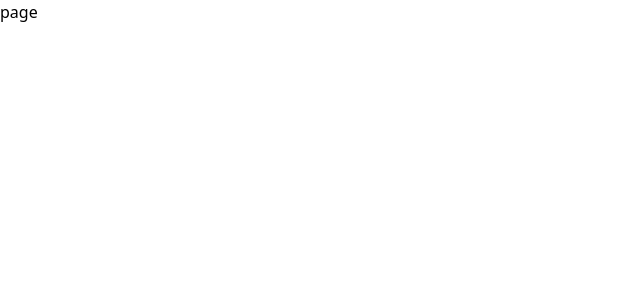
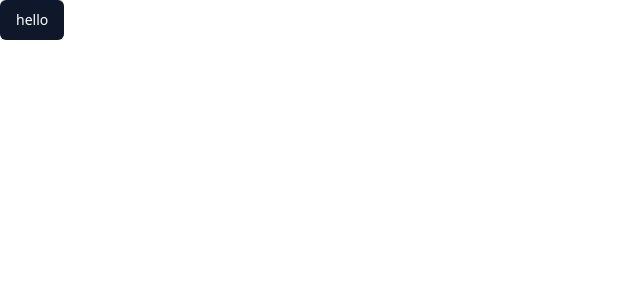
Before and after one commit to Dark-Knight-Avi/Chat-NEXT, a Next.js app: page /dashboard in a window 1280 px wide. Shown: the top 300 px of the page, without its empty margins (0-640 px from the left). Built offline with nearby package versions, Linux system fonts and the light colour scheme.

Commit message:
Added: Button variants utility for diferent variants and size

```diff
--- a/package.json
+++ b/package.json
@@ -13,12 +13,16 @@
     "@types/react": "18.0.33",
     "@types/react-dom": "18.0.11",
     "autoprefixer": "10.4.14",
+    "class-variance-authority": "^0.5.1",
+    "clsx": "^1.2.1",
     "eslint": "8.38.0",
     "eslint-config-next": "13.3.0",
+    "lucide-react": "^0.132.0",
     "next": "13.3.0",
     "postcss": "8.4.21",
     "react": "18.2.0",
     "react-dom": "18.2.0",
+    "tailwind-merge": "^1.12.0",
     "tailwindcss": "3.3.1",
     "typescript": "4.9.5"
   }
--- a/src/app/dashboard/page.tsx
+++ b/src/app/dashboard/page.tsx
@@ -1,13 +1,10 @@
+import Button from "@/components/ui/Button";
 import { FC } from "react";
 
-interface pageProps {
-
-}
+interface pageProps {}
 
 const page: FC<pageProps> = () => {
-    return (
-        <div>page</div>
-    );
-}
+  return <Button>hello</Button>;
+};
 
 export default page;
--- a/src/components/ui/Button.tsx
+++ b/src/components/ui/Button.tsx
@@ -1,15 +1,53 @@
-import { FC } from "react";
+import { ButtonHTMLAttributes, FC } from "react";
+import { cva, VariantProps } from "class-variance-authority";
+import { Loader2 } from "lucide-react";
+import cn from "@/lib/utils";
 
-interface ButtonProps {
+const buttonVariants = cva(
+  "active:scale-95 inline-flex items-center justify-center rounded-md text-sm font-medium transition-color focus:outline-none focus:ring-2 focus:ring-slate-400 focus:ring-offset-2 disabled:opacity-50 disabled:pointer-events-none",
+  {
+    variants: {
+      variant: {
+        default: "bg-slate-900 text-white hover:bg-slate-800",
+        ghost: "bg-transparent hover:text-slate-900 hover:bg-slate-200",
+      },
+      size: {
+        default: "h-10 py-2 px-4",
+        sm: "h-9 px-2",
+        lg: "h-11 px-8",
+      },
+    },
+    defaultVariants: {
+      variant: "default",
+      size: "default",
+    },
+  }
+);
 
+export interface ButtonProps
+  extends ButtonHTMLAttributes<HTMLButtonElement>,
+    VariantProps<typeof buttonVariants> {
+  isLoading?: boolean;
 }
 
-const Button: FC<ButtonProps> = () => {
-    return (
-        <div>
-            Button
-        </div>
-    );
-}
+const Button: FC<ButtonProps> = ({
+  className,
+  children,
+  variant,
+  size,
+  isLoading,
+  ...props
+}) => {
+  return (
+    <button
+      className={cn(buttonVariants({ variant, size, className }))}
+      disabled={isLoading}
+      {...props}
+    >
+      {isLoading ? <Loader2 className="mr-2 h-4 w-4 animate-spin" /> : null}
+      {children}
+    </button>
+  );
+};
 
 export default Button;
--- /dev/null
+++ b/src/lib/utils.ts
@@ -0,0 +1,8 @@
+import { Input } from "postcss";
+import { clsx, ClassValue } from "clsx";
+import { twMerge } from "tailwind-merge";
+const cn = (...inputs: ClassValue[]) => {
+  return twMerge(clsx(inputs));
+};
+
+export default cn;
```
Also changed, not shown: 1 other file (tests, documents, lock files or other folders).
